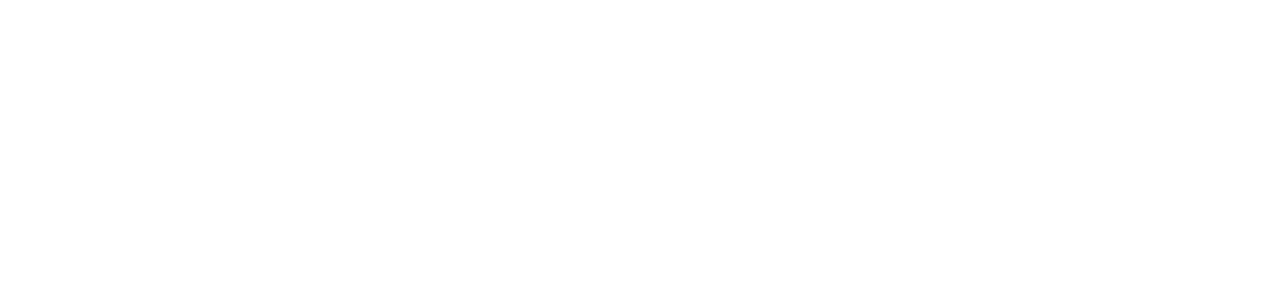
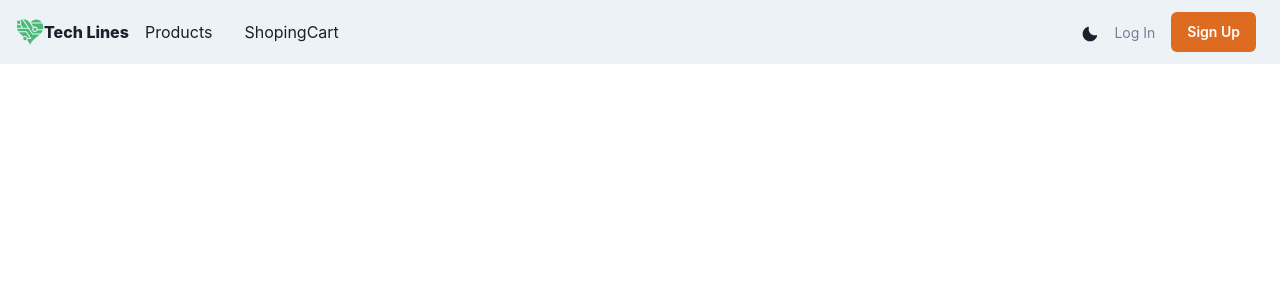
Before and after one commit to nevidomyi/Techlines, a React (Create React App) app in the folder client/: page /registration in a window 1280 px wide. Shown: the top 300 px of the page. Built offline with nearby package versions, Linux system fonts and the light colour scheme; the HTML template or start-up script is replaced by a standard one.

Commit message:
Has been added Navbar

```diff
--- a/client/src/App.js
+++ b/client/src/App.js
@@ -1,5 +1,16 @@
+import { ChakraProvider } from "@chakra-ui/react";
+import { BrowserRouter as Router, Routes, Route } from "react-router-dom";
+import Navbar from "./components/Navbar";
+
 function App() {
-  return <div></div>;
+  return (
+    <ChakraProvider>
+      <Router>
+        <Navbar />
+        <main>{/* <Routes></Routes> */}</main>
+      </Router>
+    </ChakraProvider>
+  );
 }
 
 export default App;
--- /dev/null
+++ b/client/src/components/Navbar.jsx
@@ -0,0 +1,68 @@
+import { Box, Flex, HStack, Link, IconButton, Icon, Text, useDisclosure, Button, Stack, useColorModeValue, useColorMode } from '@chakra-ui/react';
+import { Link as ReactLink } from 'react-router-dom';
+import { HamburgerIcon, CloseIcon, MoonIcon, SunIcon } from '@chakra-ui/icons';
+import { GiTechnoHeart } from 'react-icons/gi';
+
+const links = [
+  { linkName: 'Products', path: '/products' },
+  { linkName: 'ShopingCart', path: '/cart' }
+]
+
+const NavLink = ({ path, children }) => (
+  <Link as={ReactLink} to={path} px={2} py={2} rounded='md' _hover={{ textDecoration: 'none', bg: useColorModeValue('gray.200', 'gray.700') }}>{children}</Link>
+)
+
+const Navbar = () => {
+  const { isOpen, onClose, onOpen } = useDisclosure();
+  const { colorMode, toggleColorMode } = useColorMode();
+  return (
+    <Box bg={useColorModeValue('gray.100', 'gray.900')} px={4}>
+      <Flex h={16} alignItems='center' justifyContent='space-between'>
+        <IconButton size='md' icon={isOpen ? <CloseIcon /> : <HamburgerIcon />} display={{ md: 'none' }} onClick={isOpen ? onClose : onOpen} />
+        <HStack>
+          <Link as={ReactLink} to='/'>
+            <Flex alignItems='center'>
+              <Icon as={GiTechnoHeart} h={7} w={7} color='green.400'></Icon>
+              <Text fontWeight='extrabold'>Tech Lines</Text>
+            </Flex>
+          </Link>
+          <HStack as='nav' spacing={4} display={{ base: 'none', md: 'flex' }}>
+            {links.map(link => (
+              <NavLink key={link.linkName} path={link.path}>
+                {link.linkName}
+              </NavLink>
+            ))}
+          </HStack>
+        </HStack>
+        <Flex alignItems='center'>
+          <NavLink>
+            <Icon as={colorMode === 'light' ? MoonIcon : SunIcon} alignSelf='center' onClick={() => toggleColorMode()} />
+          </NavLink>
+          <Button as={ReactLink} to='/login' p={2} fontSize='sm' fontWeight={400} variant='link'>Log In</Button>
+          <Button as={ReactLink}
+            to='/registration'
+            m={2}
+            display={{ base: 'none', md: 'inline-flex' }}
+            fontSize='sm'
+            fontWeight={600}
+            _hover={{ bg: 'orange.400' }}
+            bg='orange.500'
+            color='white'>
+            Sign Up
+          </Button></Flex>
+      </Flex>
+      {isOpen ?
+        <Box pb={4} display={{ md: 'none' }}>
+          <Stack>
+            {links.map(link => (
+              <NavLink key={link.linkName} path={link.path}>
+                {link.linkName}
+              </NavLink>))}
+            <NavLink key='sign up' path='/registration'>Sign Up</NavLink>
+          </Stack>
+        </Box> : null}
+    </Box>
+  )
+}
+
+export default Navbar
```
Also changed, not shown: client/package.json (+13 -2 lines), 1 other file (tests, documents, lock files or other folders).
